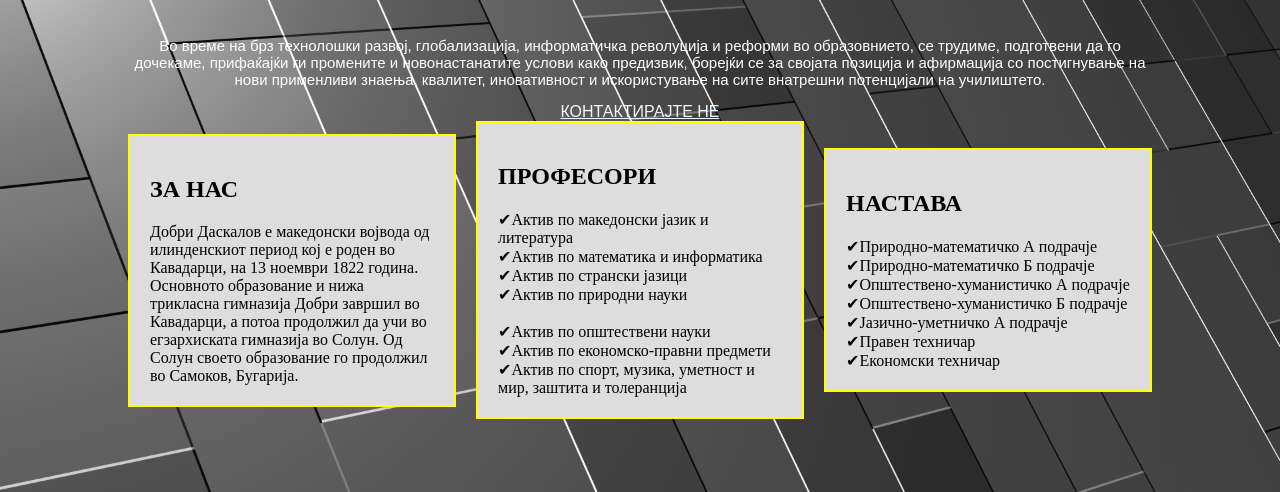
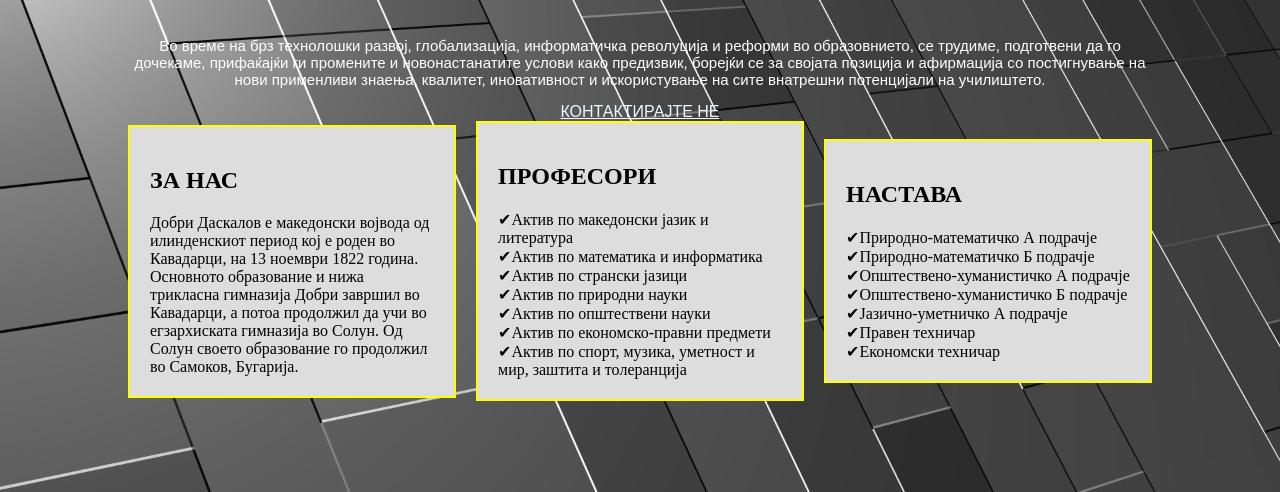
Before and after one commit to Mafoza1/school, a plain HTML site: page index.html in a window 1280 px wide. Shown: the part 308-800 px from the top of the page. Drawn offline with Linux system fonts and the light colour scheme.

Commit message:
Add files via upload

```diff
--- a/index.html
+++ b/index.html
@@ -37,7 +37,7 @@
                 <p1>✔Актив по македонски јазик и литература</p1><br>
                 <p2>✔Актив по математика и информатика</p2><br>
                 <p1>✔Актив по странски јазици</p1><br>
-                <p1>✔Актив по природни науки</p1><br><br>
+                <p1>✔Актив по природни науки</p1><br>
                 <p1>✔Актив по општествени науки</p1><br>
                 <p1>✔Актив по економско-правни предмети</p1><br>
                 <p1>✔Актив по спорт, музика, уметност и мир, заштита и толеранција</p1><br>
```
